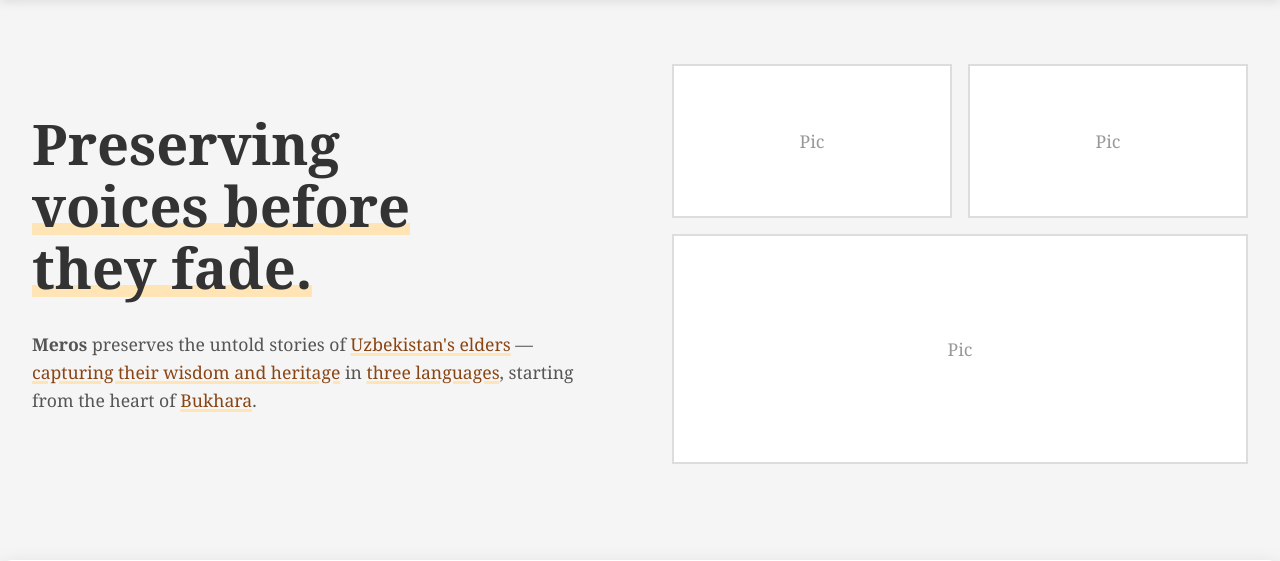
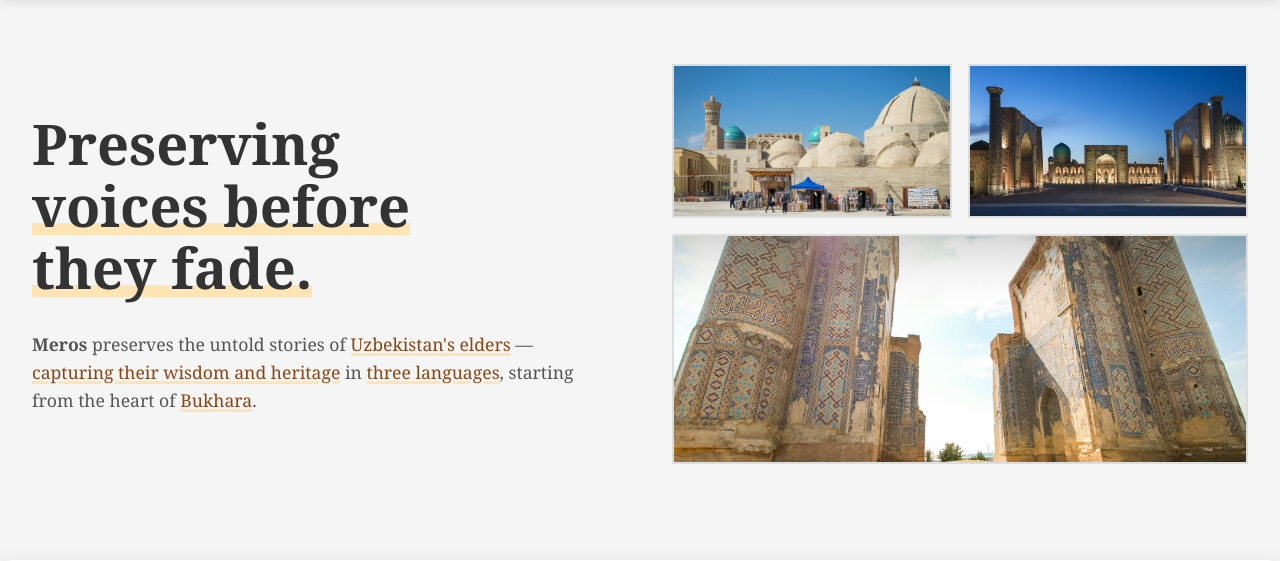
Before and after one commit to Spideynotunderground/Meros-Archive, a Django app: page / in a window 1280 px wide. Shown: the part 92-653 px from the top of the page. Run offline with Django 5.2, Linux system fonts and the light colour scheme.

Commit message:
small changes

```diff
--- a/app/templates/home.html
+++ b/app/templates/home.html
@@ -44,9 +44,9 @@
         </div>
 
         <div class="content-right">
-            <div class="pic-placeholder">Pic</div>
-            <div class="pic-placeholder">Pic</div>
-            <div class="pic-placeholder pic-large">Pic</div>
+            <div class="pic-placeholder"><img src="{% static 'images/bukhara-uzbekistan.jpg' %}" alt=""></div>
+            <div class="pic-placeholder"><img src="{% static 'images/registan-square-at-night-samarkand-uzbekistan.jpg' %}" alt=""></div>
+            <div class="pic-placeholder pic-large"><img src="{% static 'images/shahriszabs-uzbekistan-travel.jpg' %}" alt=""></div>
         </div>
     </main>
     <section style="scroll-behavior: smooth;" id="about" class="about-section">
--- a/files/static/css/home.css
+++ b/files/static/css/home.css
@@ -171,6 +171,15 @@
     font-size: 1.1rem;
     font-weight: 500;
     transition: all 0.3s ease;
+    overflow: hidden; /* Add this line */
+}
+
+.pic-placeholder img {
+    width: 100%;
+    height: 100%;
+    object-fit: cover;
+    object-position: center;
+    display: block;
 }
 
 .pic-placeholder:hover {
```
Also changed, not shown: files/static/images/bukhara-uzbekistan.jpg (added), files/static/images/registan-square-at-night-samarkand-uzbekistan.jpg (added), files/static/images/shahriszabs-uzbekistan-travel.jpg (added).
